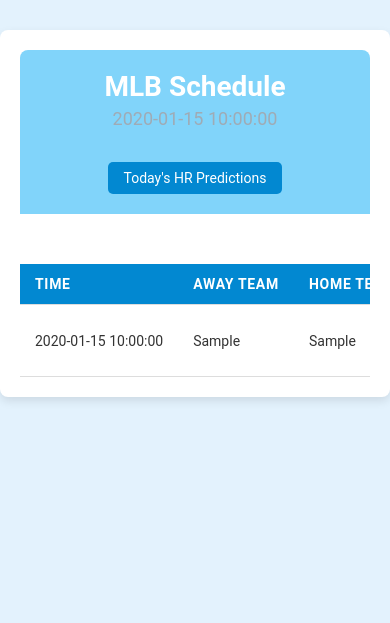
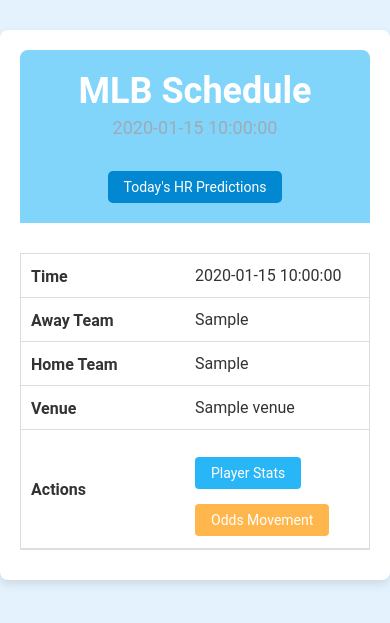
Before and after one commit to tim50687/Timduel_Stats, a Flask app: template api/mlb/templates/schedule.html in a window 390 px wide. Shown: the top 623 px of the page. Run offline with Flask 3, Linux system fonts and the light colour scheme; the template is opened without the code that fills it: most values are stand-ins (such as "Sample title", 1, 10 or a date in 2020).

Commit message:
Updated HTML with Mobile-Responsive Table

```diff
--- a/api/mlb/templates/schedule.html
+++ b/api/mlb/templates/schedule.html
@@ -62,18 +62,12 @@
         background-color: #0277bd; /* Darker blue on hover */
       }
 
-      /* Add a scrollable container around the table */
-      .table-container {
-        overflow-x: auto;
-      }
-
       /* Styling the main schedule table */
       .schedule-table {
         width: 100%;
         border-collapse: collapse;
         margin-top: 20px;
         font-size: 16px;
-        min-width: 600px; /* Ensure table fits on larger screens */
       }
 
       th,
@@ -131,24 +125,66 @@
 
       /* Responsive design for mobile */
       @media (max-width: 768px) {
-        /* Ensure table fits within mobile view by allowing horizontal scrolling */
-        .table-container {
-          overflow-x: auto;
+        .schedule-table,
+        .schedule-table thead,
+        .schedule-table tbody,
+        .schedule-table th,
+        .schedule-table td,
+        .schedule-table tr {
+          display: block;
         }
 
-        .schedule-table th,
-        .schedule-table td {
-          font-size: 14px;
-          white-space: nowrap; /* Prevent table text from wrapping on small screens */
+        /* Hide the table headers */
+        .schedule-table thead tr {
+          position: absolute;
+          top: -9999px;
+          left: -9999px;
         }
 
-        header h1 {
-          font-size: 28px;
+        .schedule-table tr {
+          border: 1px solid #ddd;
+          margin-bottom: 10px;
         }
 
+        .schedule-table td {
+          border: none;
+          border-bottom: 1px solid #ddd;
+          position: relative;
+          padding-left: 50%;
+          text-align: left;
+          white-space: normal;
+        }
+
+        .schedule-table td:before {
+          position: absolute;
+          top: 50%;
+          left: 10px;
+          transform: translateY(-50%);
+          white-space: nowrap;
+          font-weight: bold;
+        }
+
+        /* Labels for each cell when table is viewed on mobile */
+        .schedule-table td:nth-of-type(1):before {
+          content: "Time";
+        }
+        .schedule-table td:nth-of-type(2):before {
+          content: "Away Team";
+        }
+        .schedule-table td:nth-of-type(3):before {
+          content: "Home Team";
+        }
+        .schedule-table td:nth-of-type(4):before {
+          content: "Venue";
+        }
+        .schedule-table td:nth-of-type(5):before {
+          content: "Actions";
+        }
+
+        /* Adjust button sizes for mobile */
         .btn {
+          font-size: 14px;
           padding: 8px 16px;
-          font-size: 14px;
         }
       }
     </style>
@@ -163,7 +199,6 @@
         </a>
       </header>
       <main>
-        <div class="table-container">
         <table class="schedule-table">
           <thead>
             <tr>
@@ -199,7 +234,6 @@
             {% endfor %}
           </tbody>
         </table>
-        </div>
       </main>
     </div>
   </body>
```
Lines whose indentation alone changed are shown as unchanged.
